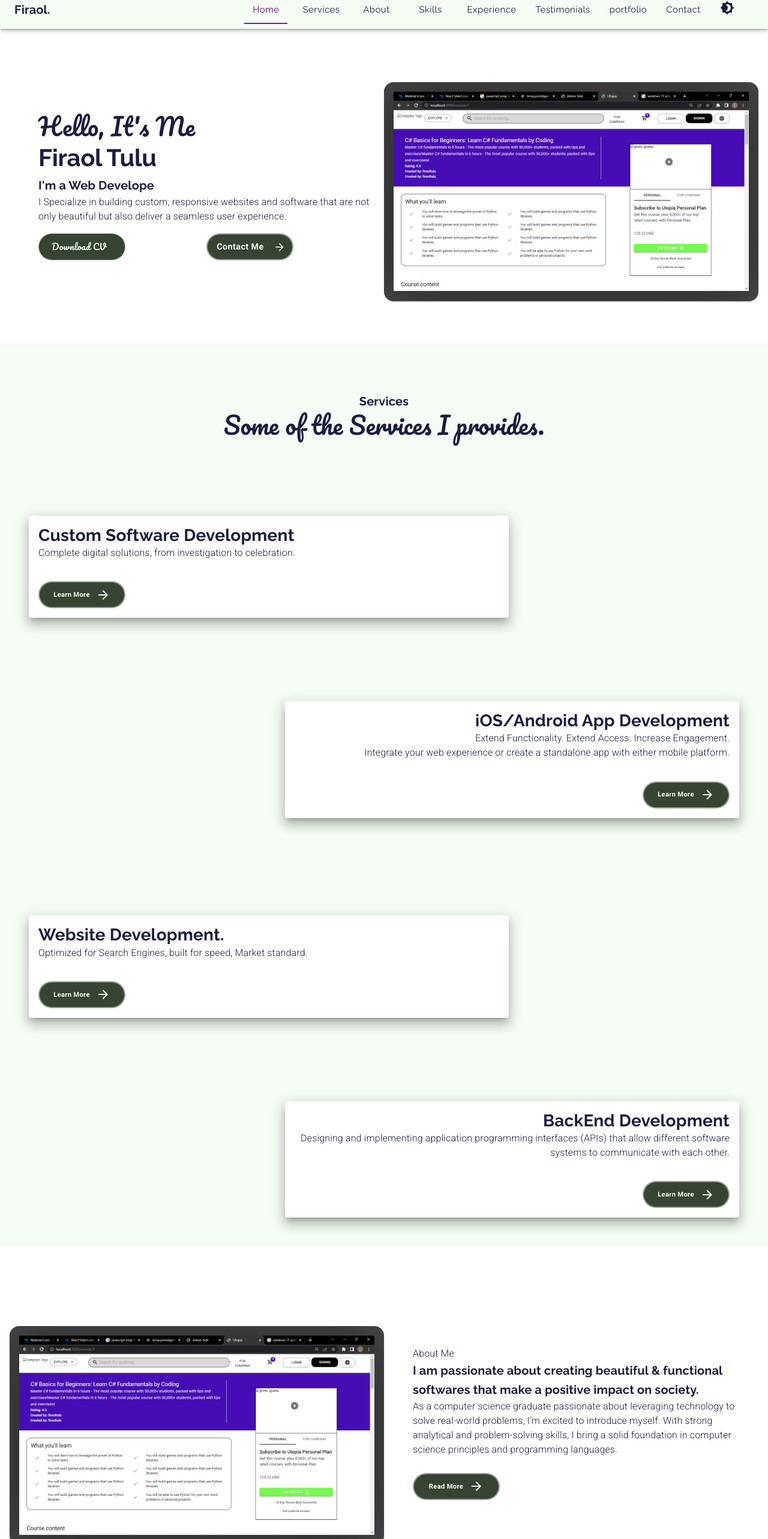
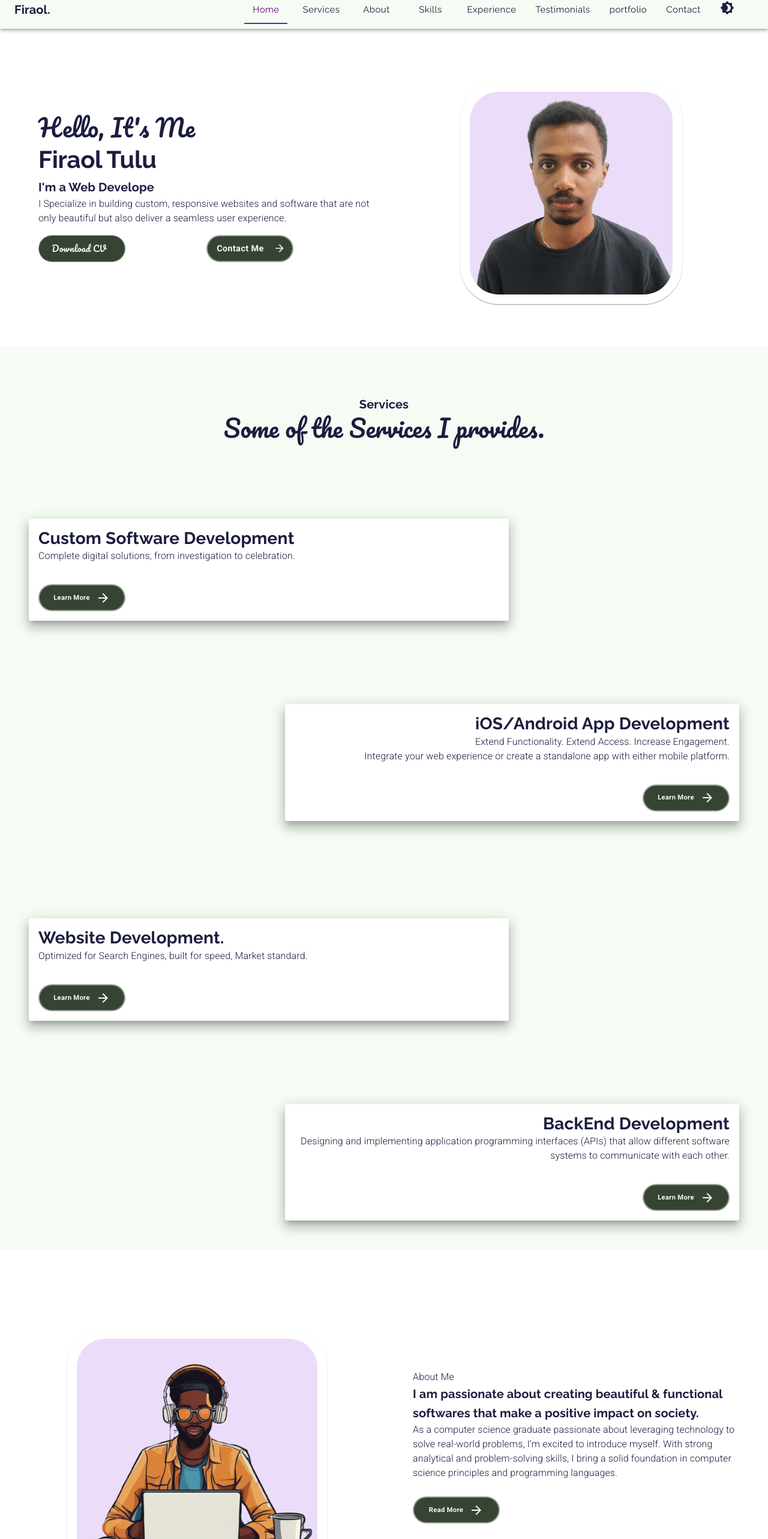
Before and after one commit to firaoltulu/portfolio, a React (Create React App) app: page / in a window 1280 px wide. Shown: the part 16-2582 px from the top of the page at 60% size. Built offline with nearby package versions, Linux system fonts and the light colour scheme.

Commit message:
my seventh commit

```diff
--- a/src/Components/LandingPage.js
+++ b/src/Components/LandingPage.js
@@ -45,6 +45,8 @@ import portfolio_two from "../Assets/portfolio_two.png";
 import portfolio_two_big from "../Assets/portfolio_two_big.png";
 import pythonicon from "../Assets/pythonicon.png";
 import reacticon from "../Assets/reacticon.png";
+import myphoto_one from "../Assets/myphoto_one.png";
+import myphoto_two from "../Assets/myphoto_two.png";
 
 const Testimonials = [
     {
@@ -831,10 +833,10 @@ function LandingPage(props) {
             <Grid container direction="column" className="grandparent" >
 
                 {/* contact me */}
-                <Grid item xs={12} ref={contactref}>
+                <Grid item xs={12} ref={contactref} >
 
                     <Grid container
-                        justify="flex-end"
+                        justify="center"
                         alignItems="center"
                         direction="row"
                         sx={{
@@ -857,6 +859,7 @@ function LandingPage(props) {
 
                                 {<Card
                                     sx={{
+                                        borderRadius: "4em",
                                         padding: "1em",
                                         position: "relative",
                                         animationName: "animat2",
@@ -872,14 +875,15 @@ function LandingPage(props) {
                                     <CardMedia
                                         component="img"
                                         elevation={12}
-                                        sx={{ maxWidth: "100%", minWidth: "250px", ...theme.palette.Dialog_shadows }}
-                                        image={portfolio[opendialog.Portfolio_Index].portfolio_image}
+                                        sx={{ borderRadius: "3em", maxWidth: "100%", minWidth: "250px", backgroundColor: theme.palette.portfolio_photo.main }}
+                                        image={myphoto_one}
                                         alt="portfolio_image"
                                     />
                                 </Card>}
 
 
                             </Grid>}
+
                         </Fade>}
 
                         <Fade in={contactslide}>
@@ -898,15 +902,15 @@ function LandingPage(props) {
 
                                 }}>
 
-                                <Typography variant="h3" align={matchesSM ? "center" : "left"}>
+                                <Typography variant="h3" align={matchesMD ? "center" : "left"}>
                                     Hello, It's Me
                                 </Typography>
 
-                                <Typography variant="h2" align={matchesSM ? "center" : "left"}>
+                                <Typography variant="h2" align={matchesMD ? "center" : "left"}>
                                     Firaol Tulu
                                 </Typography>
 
-                                <Typography variant="h6" align={matchesSM ? "center" : "left"}>
+                                <Typography variant="h6" align={matchesMD ? "center" : "left"}>
                                     I'm a{" "}
                                     <TypeAnimation
                                         sequence={[
@@ -923,7 +927,7 @@ function LandingPage(props) {
                                     />
                                 </Typography>
 
-                                <Typography variant="subtitle3" align={matchesSM ? "center" : "left"} sx={{ marginTop: "1em" }}>
+                                <Typography variant="subtitle3" align={matchesMD ? "center" : "left"} sx={{ marginTop: "1em" }}>
                                     I Specialize in building custom, responsive websites and software that are not
                                     only beautiful but also deliver a seamless user experience.
                                 </Typography>
@@ -996,19 +1000,23 @@ function LandingPage(props) {
                         {!matchesSM && <Fade in={contactslide}>
 
                             {<Grid item xs={12} sm={12} md={6}
+                                align="center"
                                 sx={{
                                     Width: "100%",
+
                                 }}>
 
-                                {!matchesSM && <Card align={matchesSM ? "center" : "left"}
+                                {!matchesSM && <Card align={matchesSM ? "center" : "center"}
                                     sx={{
-                                        backgroundColor: theme.palette.footer_two.main,
-                                        borderRadius: "1em",
+
+                                        borderRadius: "4em",
                                         padding: "1em",
                                         position: "relative",
                                         animationName: "animat1",
                                         animationDuration: "4s",
                                         animationIterationCount: "infinite",
+                                        maxWidth: "370px", minWidth: "250px",
+                                        maxHeight: "370px",
 
                                         "@keyframes animat1": {
                                             "0%": { left: "0px", top: "0px" },
@@ -1020,13 +1028,15 @@ function LandingPage(props) {
                                     <CardMedia
                                         component="img"
                                         elevation={12}
-                                        sx={{ maxWidth: "100%", minWidth: "250px", ...theme.palette.Dialog_shadows }}
-                                        image={portfolio[opendialog.Portfolio_Index].portfolio_image}
+
+                                        sx={{ borderRadius: "3em", maxWidth: "343px", minWidth: "250px", maxHeight: "343px", backgroundColor: theme.palette.portfolio_photo.main }}
+                                        image={myphoto_one}
                                         alt="portfolio_image"
                                     />
                                 </Card>}
 
                             </Grid>}
+
                         </Fade>}
 
                     </Grid>
@@ -1061,7 +1071,6 @@ function LandingPage(props) {
                                         container
                                         direction="row"
                                         justifyContent={matchesSM ? "center" : undefined}
-                                        // justify={matchesSM ? "center" : undefined}
                                         sx={{
                                             marginTop: "3em",
                                             [theme.breakpoints.down("sm")]: {
@@ -1069,7 +1078,7 @@ function LandingPage(props) {
                                         }}
                                     >
 
-                                        <Gridcustomone item xs={12} sm={8} md={8}
+                                        <Gridcustomone item xs={12} sm={10} md={8}
                                             style={{
                                                 paddingLeft: matchesSM ? 0 : "2em",
                                                 textAlign: matchesSM ? "center" : undefined,
@@ -1151,8 +1160,6 @@ function LandingPage(props) {
                                     <Grid container direction="row"
                                         justifyContent={matchesSM ? "center" : "flex-end"}
                                         columnSpacing={12}
-
-
                                         alignItems="center"
                                         sx={{
                                             padding: matchesSM ? 0 : "2em",
@@ -1164,7 +1171,7 @@ function LandingPage(props) {
                                     >
 
 
-                                        <Gridcustomone item xs={12} sm={8} md={8}
+                                        <Gridcustomone item xs={12} sm={10} md={8}
                                             style={{
                                                 textAlign: matchesSM ? "center" : "right",
                                             }}
@@ -1260,7 +1267,7 @@ function LandingPage(props) {
                                         }}
                                     >
 
-                                        <Gridcustomone item xs={12} sm={8} md={8}
+                                        <Gridcustomone item xs={12} sm={10} md={8}
                                             style={{
                                                 paddingLeft: matchesSM ? 0 : "2em",
                                                 textAlign: matchesSM ? "center" : undefined,
@@ -1350,7 +1357,7 @@ function LandingPage(props) {
                                     >
 
 
-                                        <Gridcustomone item xs={12} sm={8} md={8}
+                                        <Gridcustomone item xs={12} sm={10} md={8}
                                             style={{
                                                 textAlign: matchesSM ? "center" : "right",
                                             }}
@@ -1453,20 +1460,21 @@ function LandingPage(props) {
                     >
 
                         {<Grid item xs={12} sm={12} md={6}
+                            align="center"
                             sx={{
                                 paddingTop: "2em",
                             }}>
 
                             {<Card align={matchesMD ? "center" : "left"}
                                 sx={{
-                                    backgroundColor: theme.palette.footer_two.main,
-                                    borderRadius: "1em",
+                                    borderRadius: "4em",
                                     padding: "1em",
                                     position: "relative",
                                     animationName: "animat3",
                                     animationDuration: "4s",
                                     animationIterationCount: "infinite",
-
+                                    maxWidth: "433px", minWidth: "250px",
+                                    maxHeight: "433px",
                                     "@keyframes animat3": {
                                         "0%": { left: "0px", top: "0px" },
                                         "50%": { left: "0px", top: matchesMD ? "-20px" : "20px" },
@@ -1476,8 +1484,8 @@ function LandingPage(props) {
                                 <CardMedia
                                     component="img"
                                     elevation={12}
-                                    sx={{ maxWidth: "100%", minWidth: "250px", ...theme.palette.Dialog_shadows }}
-                                    image={portfolio[opendialog.Portfolio_Index].portfolio_image}
+                                    sx={{ borderRadius: "3em", maxWidth: "401px", minWidth: "250px", maxHeight: "401px", backgroundColor: theme.palette.portfolio_photo_two.main }}
+                                    image={myphoto_two}
                                     alt="portfolio_image"
                                 />
                             </Card>}
--- a/src/Components/UI/DarkTheme.js
+++ b/src/Components/UI/DarkTheme.js
@@ -1,6 +1,9 @@
 import { createTheme } from '@mui/material/styles';
 
-const progress_color= "#b8d2d5";
+
+const portfolio_image_color_two = "#301a44";
+const portfolio_image_color = "#1c022b";
+const progress_color = "#b8d2d5";
 const dialog_color = "#212125";
 const header_color = "#2b2e58";
 const footer_two_color = "#4f4d55";
@@ -188,6 +191,21 @@ export default createTheme({
             contrastText: "#ffffff"
 
         },
+        portfolio_photo: {
+            main: portfolio_image_color,
+            border: "#ffffff",
+            light: "#7648e0",
+            dark: "#26017c",
+            contrastText: "#ffffff"
+        },
+        portfolio_photo_two: {
+            main: portfolio_image_color_two,
+            border: "#ffffff",
+            light: "#7648e0",
+            dark: "#26017c",
+            contrastText: "#ffffff"
+
+        }
 
     },
     typography: {
--- a/src/Components/UI/Theme.js
+++ b/src/Components/UI/Theme.js
@@ -1,7 +1,9 @@
 import { createTheme } from '@mui/material/styles';
 
 
-const progress_color= "#045a15";
+const portfolio_image_color_two = "#ebddf9";
+const portfolio_image_color = "#ebddf9";
+const progress_color = "#045a15";
 const dialog_color = "#ffffff";
 const header_color = "#2b5358";
 const footer_two_color = "#4f4d55";
@@ -194,8 +196,23 @@ export default createTheme({
             light: "#7648e0",
             dark: "#26017c",
             contrastText: "#ffffff"
+        },
+        portfolio_photo: {
+            main: portfolio_image_color,
+            border: "#ffffff",
+            light: "#7648e0",
+            dark: "#26017c",
+            contrastText: "#ffffff"
 
         },
+        portfolio_photo_two: {
+            main: portfolio_image_color_two,
+            border: "#ffffff",
+            light: "#7648e0",
+            dark: "#26017c",
+            contrastText: "#ffffff"
+
+        }
 
 
     },
```
Also changed, not shown: src/Assets/myphoto_one.png (added), src/Assets/myphoto_two.png (added).
